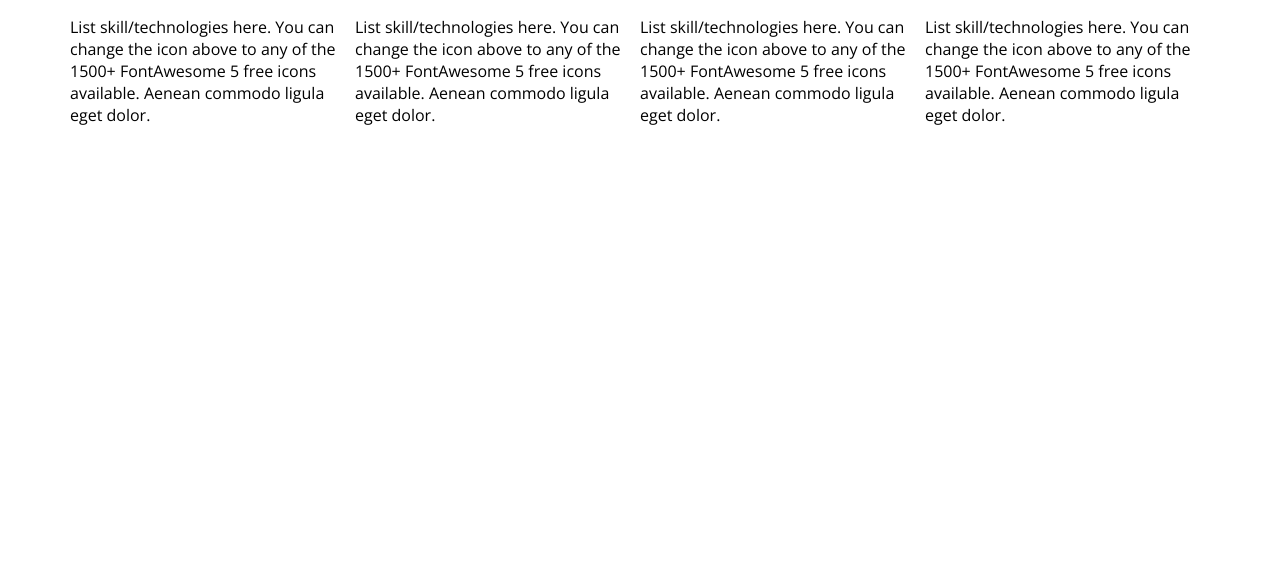
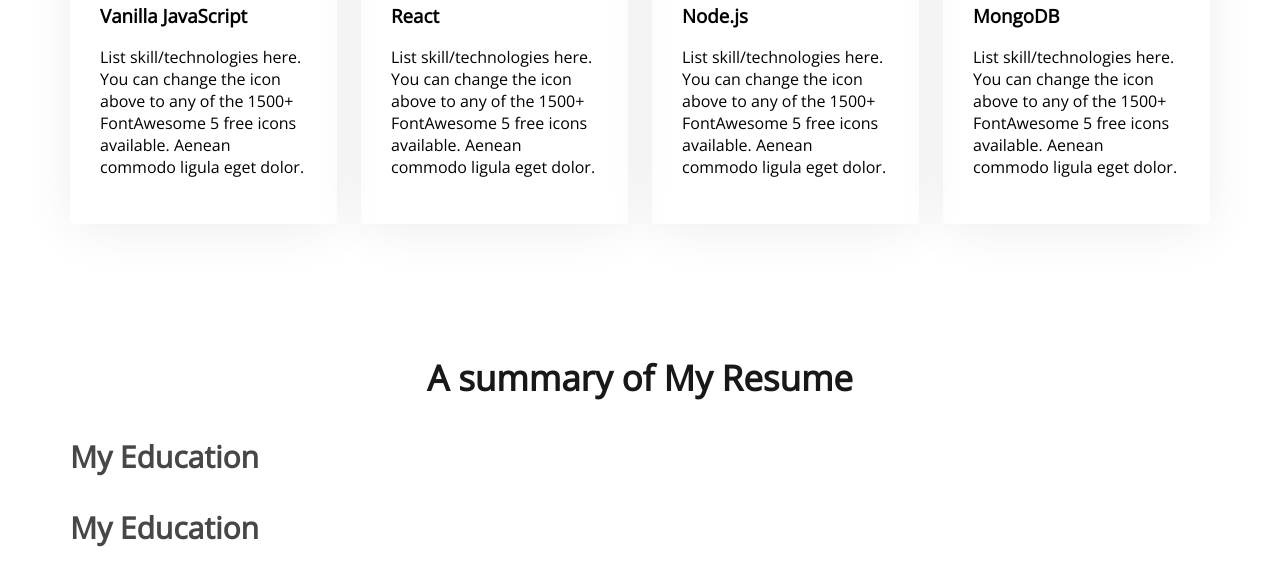
Before and after one commit to AmirHossain58/developer-portfolio, a plain HTML site: page index.html in a window 1280 px wide. Shown: the part 1849-2427 px from the top of the page. Before the commit the page ends 1999 px from the top, so only its background shows below. Drawn offline with nearby package versions, Linux system fonts and the light colour scheme.

Commit message:
skills added

```diff
--- a/index.html
+++ b/index.html
@@ -83,6 +83,17 @@
                     </div>
                 </div>
              </section>
+             <section>
+                <h3 class="section-tittle">A summary of My Resume</h3>
+                <div class="resume-column">
+                    <h3 class="resume-column-tittle">My Education</h3>
+                </div>
+                <div class="resume-column">
+                    <h3 class="resume-column-tittle">My Education</h3>
+                </div>
+
+
+             </section>
          </main>
          <footer>
 
--- a/styles/style.css
+++ b/styles/style.css
@@ -64,7 +64,7 @@ nav a{
     justify-content: space-between;
 }
 .banner-content{
-    max: width 500px; ;
+    max-width: 500px; ;
 }
 
 .banner .profile-pic{
@@ -87,6 +87,9 @@ margin-bottom: 0;
 main{
     max-width: 1140px;
     margin: 0 auto;
+}
+main section{
+    margin-top: 130px;
 }
 
 /* about section style */
@@ -113,8 +116,20 @@ main{
 }
 .skills-container{
     display: flex;
+    gap: 24px;
 
 }
 .skill{
+    padding: 30px;
+    border-radius: 5px;
+    box-flex-group: #fff;
+    box-shadow:0px 6px 50px 0px rgba(0, 0, 0, 0.07) ;
 
 }
+/* resume section style */
+.resume-column-tittle{
+    color:#474747 ;
+    font-size: 30px;
+    font-weight: 700;
+
+}
```
